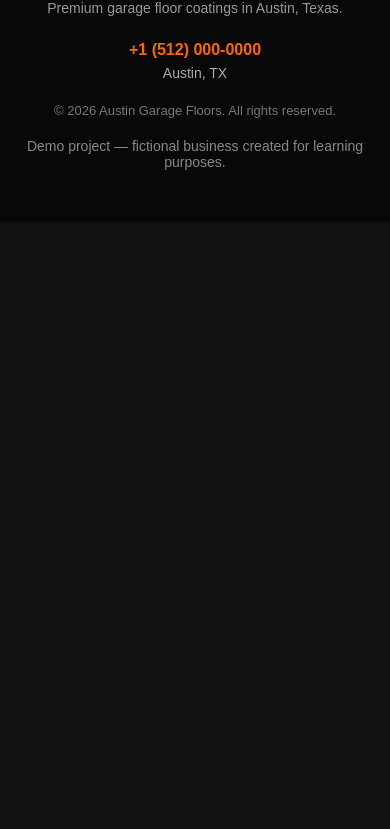
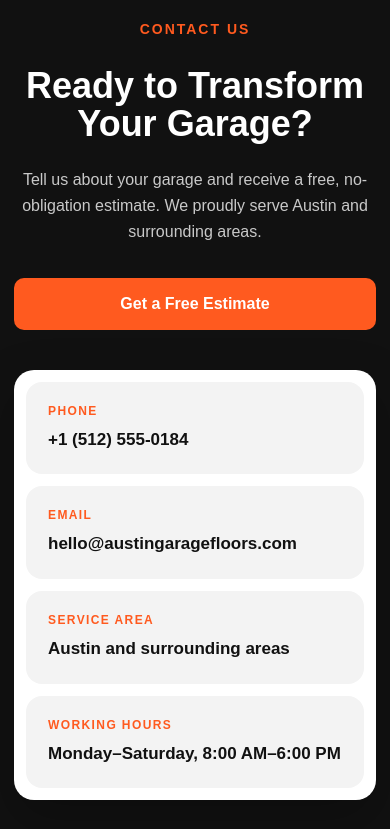
Before and after one commit to stepanovairina812-png/garage-landing, a plain HTML site: page index.html in a window 390 px wide. Shown: the part 9215-10044 px from the top of the page. Before the commit the page ends 9437 px from the top, so only its background shows below. Drawn offline with Linux system fonts and the light colour scheme.

Commit message:
Add contact section and finalize footer

```diff
--- a/index.html
+++ b/index.html
@@ -552,6 +552,53 @@
 
     </div>
 </section>
+<!-- Contact -->
+<section class="contact-section" id="contact">
+  <div class="container contact-grid">
+
+    <div class="contact-content">
+      <p class="contact-label">CONTACT US</p>
+
+      <h2>Ready to Transform Your Garage?</h2>
+
+      <p class="contact-text">
+        Tell us about your garage and receive a free, no-obligation estimate.
+        We proudly serve Austin and surrounding areas.
+      </p>
+
+      <a href="#quote" class="contact-button">
+        Get a Free Estimate
+      </a>
+    </div>
+
+    <div class="contact-details">
+
+      <div class="contact-item">
+        <span>PHONE</span>
+        <a href="tel:+15125550184">+1 (512) 555-0184</a>
+      </div>
+
+      <div class="contact-item">
+        <span>EMAIL</span>
+        <a href="mailto:hello@austingaragefloors.com">
+          hello@austingaragefloors.com
+        </a>
+      </div>
+
+      <div class="contact-item">
+        <span>SERVICE AREA</span>
+        <p>Austin and surrounding areas</p>
+      </div>
+
+      <div class="contact-item">
+        <span>WORKING HOURS</span>
+        <p>Monday–Saturday, 8:00 AM–6:00 PM</p>
+      </div>
+
+    </div>
+
+  </div>
+</section>
 </main>
 
 <footer class="site-footer">
@@ -563,7 +610,7 @@
         </div>
 
         <div class="footer-contact">
-            <a href="tel:+15120000000">+1 (512) 000-0000</a>
+            <a href="tel:+15125550184">+1 (512) 555-0184</a>
             <span>Austin, TX</span>
         </div>
 
--- a/style.css
+++ b/style.css
@@ -1704,3 +1704,153 @@ a {
     height: 100px;
   }
 }
+/* Contact section */
+.contact-section {
+  padding: 100px 0;
+  background: #111111;
+  color: #ffffff;
+}
+
+.contact-grid {
+  display: grid;
+  grid-template-columns: 1.1fr 0.9fr;
+  align-items: center;
+  gap: 64px;
+}
+
+.contact-label {
+  margin-bottom: 18px;
+  color: #ff5a1f;
+  font-size: 14px;
+  font-weight: 800;
+  letter-spacing: 2px;
+}
+
+.contact-content h2 {
+  max-width: 650px;
+  margin-bottom: 24px;
+  font-size: clamp(38px, 5vw, 64px);
+  line-height: 1.05;
+}
+
+.contact-text {
+  max-width: 600px;
+  margin-bottom: 32px;
+  color: #c9c9c9;
+  font-size: 18px;
+  line-height: 1.65;
+}
+
+.contact-button {
+  display: inline-flex;
+  align-items: center;
+  justify-content: center;
+  padding: 17px 28px;
+  border-radius: 10px;
+  background: #ff5a1f;
+  color: #ffffff;
+  font-size: 16px;
+  font-weight: 800;
+  text-decoration: none;
+  transition: transform 0.2s ease, background 0.2s ease;
+}
+
+.contact-button:hover {
+  background: #e94b10;
+  transform: translateY(-2px);
+}
+
+.contact-details {
+  display: grid;
+  grid-template-columns: 1fr 1fr;
+  gap: 12px;
+  padding: 12px;
+  border-radius: 24px;
+  background: #ffffff;
+  color: #111111;
+  box-shadow: 0 20px 50px rgba(0, 0, 0, 0.25);
+}
+
+.contact-section .contact-item {
+  display: flex;
+  min-height: 135px;
+  padding: 24px;
+  flex-direction: column;
+  justify-content: center;
+  border-radius: 16px;
+  background: #f3f3f3;
+}
+
+.contact-section .contact-item span {
+  margin-bottom: 10px;
+  color: #ff5a1f;
+  font-size: 12px;
+  font-weight: 800;
+  letter-spacing: 1.4px;
+}
+
+.contact-section .contact-item a,
+.contact-section .contact-item p {
+  margin: 0;
+  color: #111111;
+  font-size: 17px;
+  font-weight: 700;
+  line-height: 1.45;
+  text-decoration: none;
+  overflow-wrap: anywhere;
+}
+
+.contact-section .contact-item a:hover {
+  color: #ff5a1f;
+}
+
+@media (max-width: 900px) {
+  .contact-grid {
+    grid-template-columns: 1fr;
+    gap: 40px;
+  }
+
+  .contact-content {
+    text-align: center;
+  }
+
+  .contact-content h2,
+  .contact-text {
+    margin-left: auto;
+    margin-right: auto;
+  }
+
+  .contact-details {
+    width: 100%;
+    max-width: 650px;
+    margin: 0 auto;
+  }
+}
+
+@media (max-width: 600px) {
+  .contact-section {
+    padding: 70px 0;
+  }
+
+  .contact-content h2 {
+    font-size: 36px;
+  }
+
+  .contact-text {
+    font-size: 16px;
+  }
+
+  .contact-button {
+    width: 100%;
+  }
+
+  .contact-details {
+    grid-template-columns: 1fr;
+    border-radius: 20px;
+  }
+
+  .contact-section .contact-item {
+    min-height: auto;
+    padding: 22px;
+  }
+}
```
